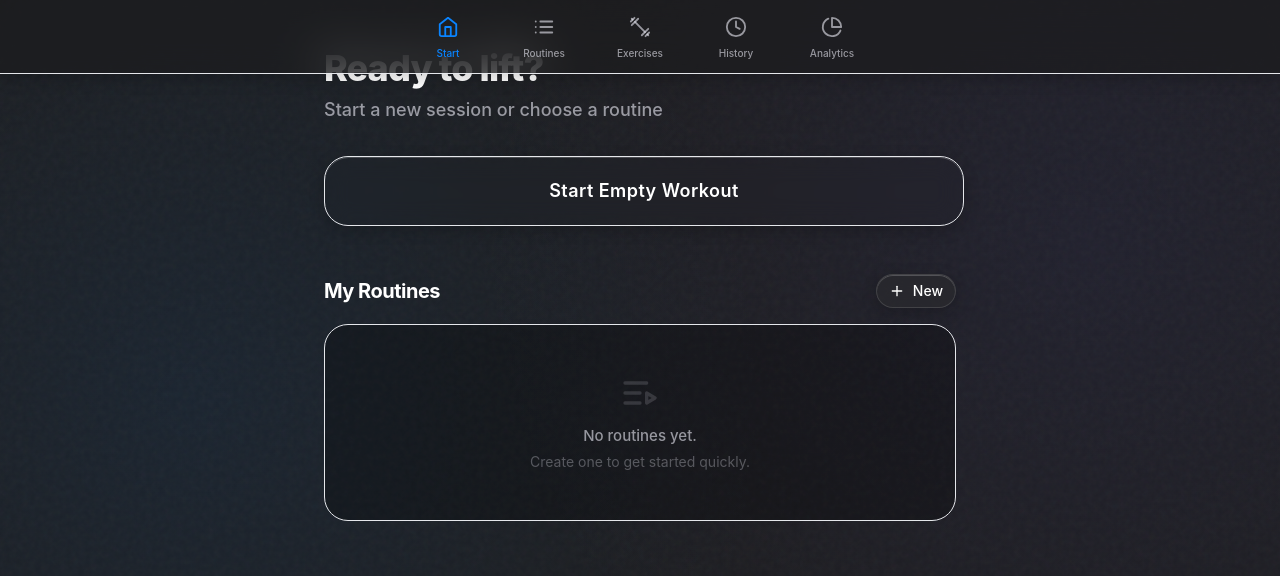
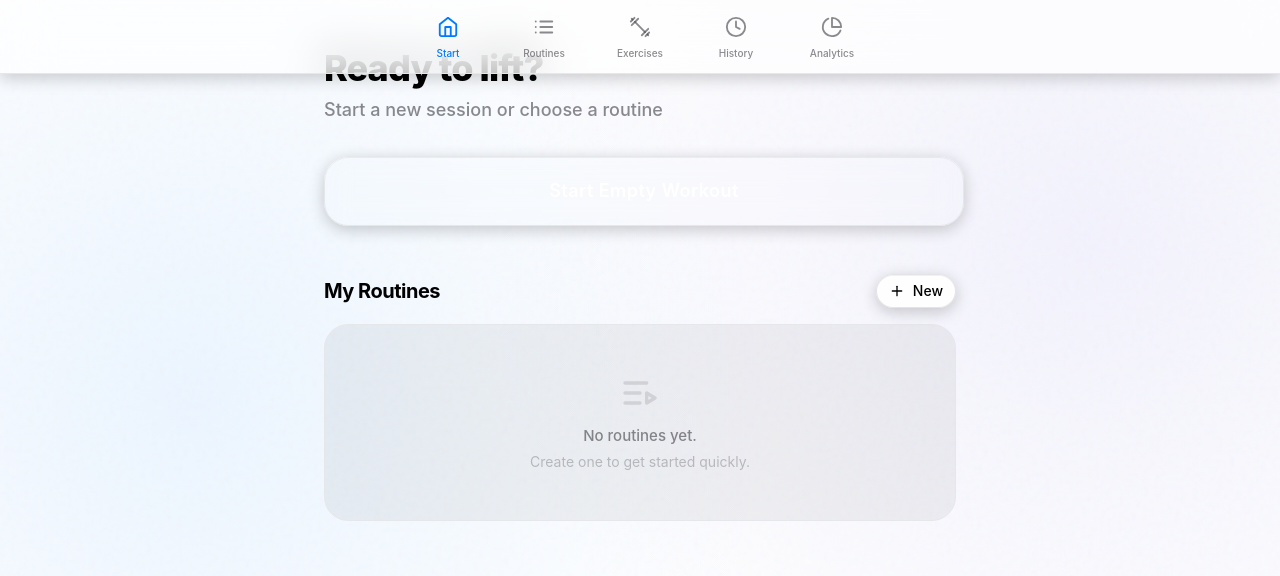
Before and after one commit to benamy3311-art/gym-pwa, a React (Vite) app: page / in a window 1280 px wide. Shown: the top 576 px of the page. Built offline with nearby package versions, Linux system fonts and the light colour scheme.

Commit message:
Auto switch to light mode using prefers-color-scheme

```diff
--- a/src/ui/theme.css
+++ b/src/ui/theme.css
@@ -18,7 +18,8 @@
     --glass-highlight: rgba(255, 255, 255, 0.2);
 }
 
-[data-theme="light"] {
+@media (prefers-color-scheme: light) {
+    :root {
         --bg-base: #f2f2f7;
         --bg-surface: #ffffff;
 
@@ -34,7 +35,8 @@
         --glass-inset: rgba(0, 0, 0, 0.05);
 
         --glass-border: rgba(0, 0, 0, 0.1);
-    --glass-highlight: rgba(255, 255, 255, 0.5);
+        --glass-highlight: rgba(0, 0, 0, 0.05);
+    }
 }
 
 body {
```
Lines whose indentation alone changed are shown as unchanged.
